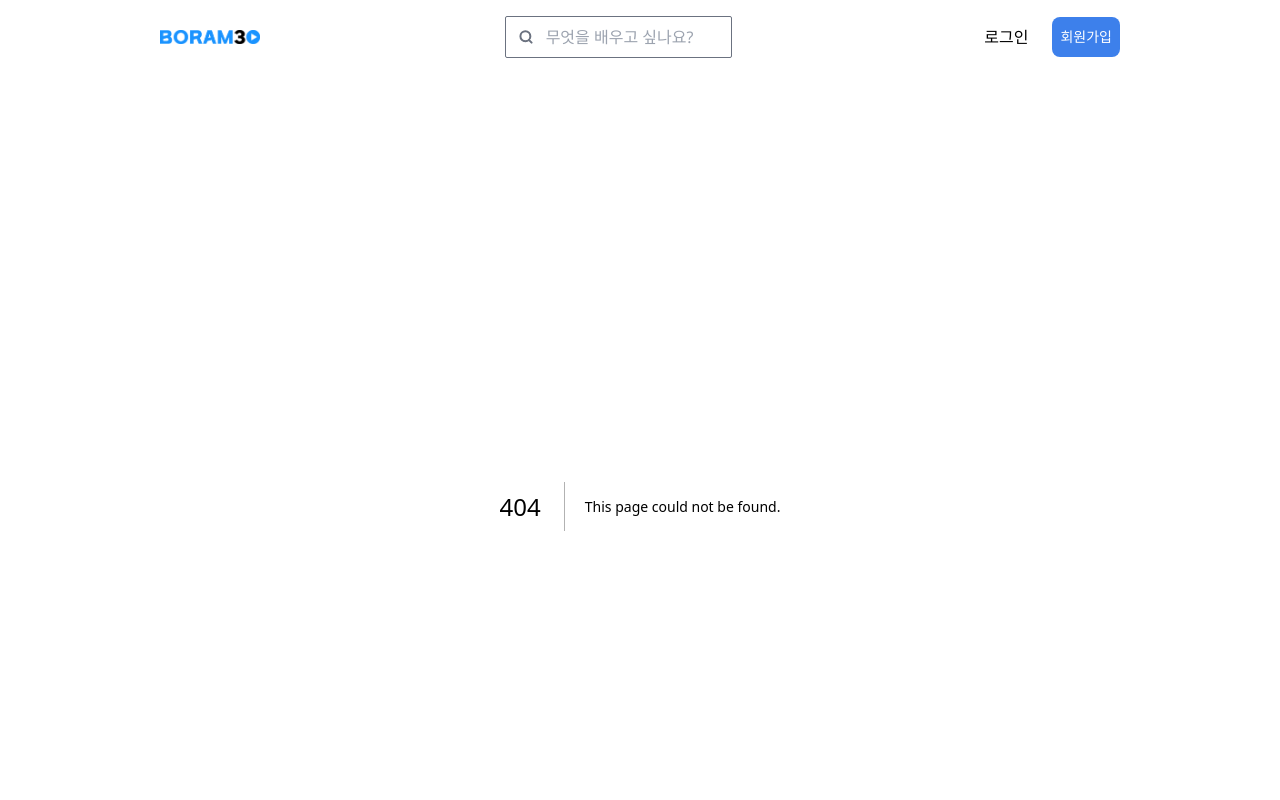
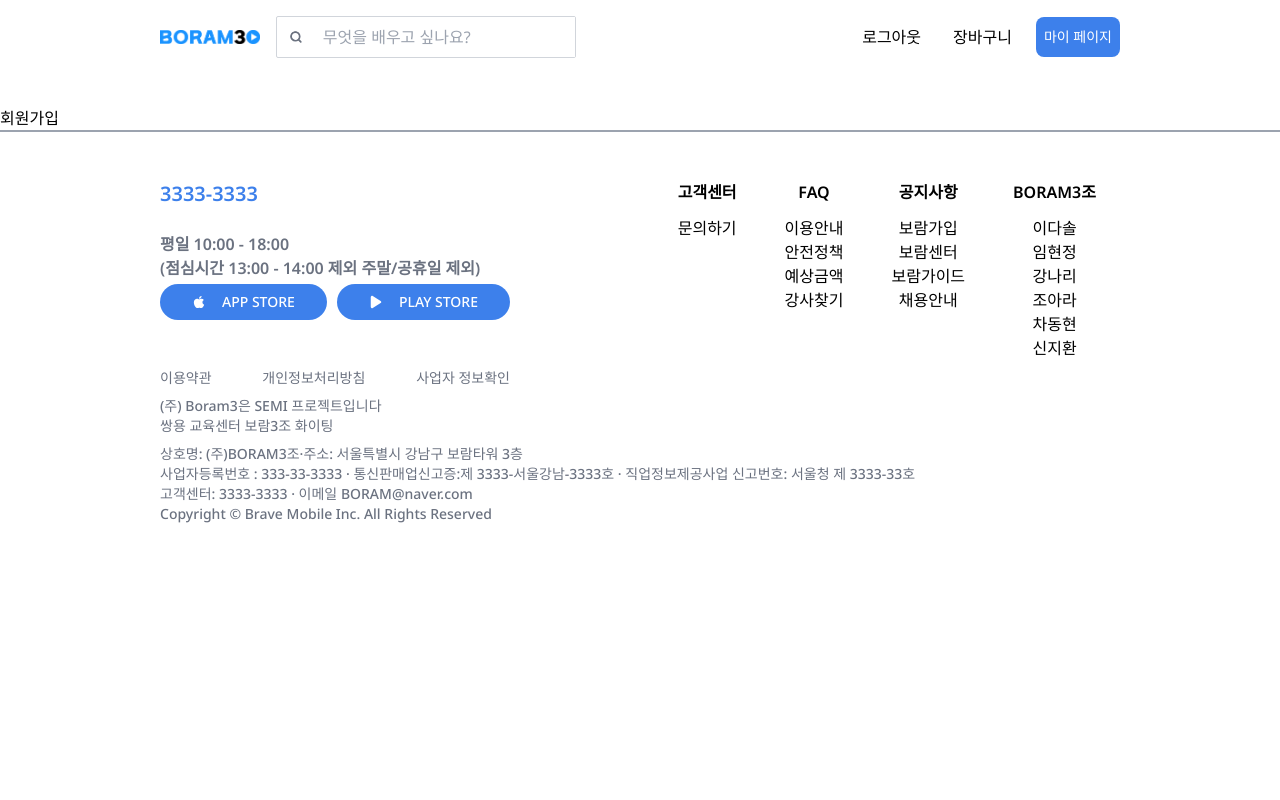
Before and after one commit to snowball-class/front, a Next.js app: page /signup in a window 1280 px wide. Before the commit this address had no page. Shown: the top 800 px of the page. Built offline with nearby package versions, Linux system fonts and the light colour scheme.

Commit message:
feat: input컴포넌트 형성성

```diff
--- a/app/(page)/login/page.tsx
+++ b/app/(page)/login/page.tsx
@@ -0,0 +1,40 @@
+import { Button } from '@/components/ui/button'
+import Link from 'next/link'
+import React from 'react'
+
+const Login = () => {
+  return (
+    <div className="w-full h-[1000px] bg-gray-100">
+      <div className="pt-12 w-full flex justify-center items-center font-semibold text-2xl text-gray-500">
+        로그인
+      </div>
+      <div className="w-full flex justify-center items-center mt-12">
+        <div className="w-1/3 h-[500px] bg-white rounded-md px-12 py-16">
+          <div className="text-gray-600 font-semibold">이메일</div>
+          <input
+            className="w-full h-10 rounded-md border border-gray-300 outline-none px-2 py-2 my-4"
+            type="text"
+            placeholder="이메일을 입력해주세요"
+          />
+          <div className="text-gray-600 font-semibold">비밀번호</div>
+          <input
+            className="w-full h-10 rounded-md border border-gray-300 outline-none px-2 py-2 my-4"
+            type="password"
+            placeholder="비밀번호를 입력해주세요"
+          />
+          <Button bgColor="blue" size="long">
+            이메일 로그인
+          </Button>
+          <Link
+            href="/signup"
+            className="w-3/4 mx-auto flex justify-center items-center mt-4 text-gray-500 cursor-pointer"
+          >
+            계정이 없으신가요?
+          </Link>
+        </div>
+      </div>
+    </div>
+  )
+}
+
+export default Login
--- /dev/null
+++ b/app/(page)/signup/page.tsx
@@ -0,0 +1,7 @@
+import React from 'react'
+
+const Signup = () => {
+  return <div>회원가입</div>
+}
+
+export default Signup
--- /dev/null
+++ b/components/ui/input.tsx
@@ -0,0 +1,48 @@
+'use client'
+
+import { CiSearch } from 'react-icons/ci'
+
+interface InputProps {
+  type: string
+  placeholder: string
+  onChange: (e: React.ChangeEvent<HTMLInputElement>) => void
+  value: string
+  isSearch?: boolean
+}
+
+const Input = ({
+  type,
+  placeholder,
+  onChange,
+  value,
+  isSearch,
+}: InputProps) => {
+  if (isSearch) {
+    return (
+      <div className="flex items-center border border-gray-300 rounded-sm w-full">
+        <CiSearch className="stroke-2 stroke-gray-500 mx-3" />
+        <input
+          className="w-full outline-none px-2 py-2"
+          type={type}
+          placeholder={placeholder}
+          onChange={onChange}
+          value={value}
+        />
+      </div>
+    )
+  } else {
+    return (
+      <div className="flex items-center border border-gray-300 rounded-sm w-full">
+        <input
+          className="w-full outline-none px-2 py-2"
+          type={type}
+          placeholder={placeholder}
+          onChange={onChange}
+          value={value}
+        />
+      </div>
+    )
+  }
+}
+
+export default Input
--- a/components/ui/navbar.tsx
+++ b/components/ui/navbar.tsx
@@ -5,17 +5,36 @@ import Image from 'next/image'
 import logo from '@/public/logo.png'
 
 const Navbar = () => {
+  const isLoggedIn = false
   return (
-    <div className="w-3/4 mx-auto flex items-center justify-between mt-4 mb-12">
-      <div>
-        <Image src={logo} alt="logo" width={100} height={100} />
+    <div className="w-3/4 mx-auto flex items-center justify-between mt-4 mb-12 relative">
+      <div className="flex items-center">
+        <Image
+          src={logo}
+          alt="logo"
+          width={100}
+          height={100}
+          className="mr-4"
+        />
+        <Search />
       </div>
-      <Search />
       <div className="flex">
-        <div className="p-2 cursor-pointer mr-4">로그인</div>
-        <Button bgColor="blue" size="small">
-          회원가입
-        </Button>
+        {isLoggedIn ? (
+          <>
+            <div className="p-2 cursor-pointer mr-4">로그인</div>
+            <Button bgColor="blue" size="small">
+              회원가입
+            </Button>
+          </>
+        ) : (
+          <>
+            <div className="p-2 cursor-pointer mr-4">로그아웃</div>
+            <div className="p-2 cursor-pointer mr-4">장바구니</div>
+            <Button bgColor="blue" size="small">
+              마이 페이지
+            </Button>
+          </>
+        )}
       </div>
     </div>
   )
--- a/components/ui/search.tsx
+++ b/components/ui/search.tsx
@@ -1,14 +1,18 @@
-import React from 'react'
-import { CiSearch } from 'react-icons/ci'
+'use client'
+
+import React, { useState } from 'react'
+import Input from './input'
 
 const Search = () => {
+  const [search, setSearch] = useState('')
   return (
-    <div className="rounded-sm border border-gray-500 flex justify-start items-center py-2 pr-1">
-      <CiSearch className="stroke-2 stroke-gray-500 mx-3" />
-      <input
-        className="outline-none"
+    <div className="w-3/4 min-w-[300px]">
+      <Input
         type="text"
         placeholder="무엇을 배우고 싶나요?"
+        onChange={(e) => setSearch(e.target.value)}
+        value={search}
+        isSearch
       />
     </div>
   )
```
Also changed, not shown: app/(page)/about/page.tsx (deleted).
